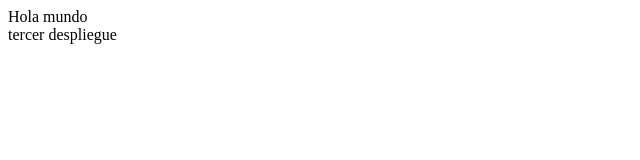
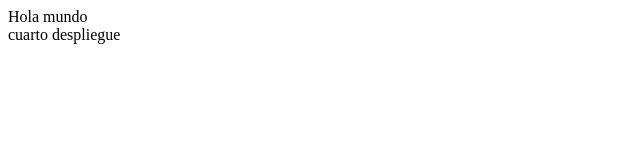
Before and after one commit to despinalr/tasklist, a website: page views/index.html in a window 1280 px wide. Shown: the full height of the page, 0-640 px from the left. Drawn offline with Linux system fonts and the light colour scheme.

Commit message:
cuarto despliegue

```diff
--- a/views/index.html
+++ b/views/index.html
@@ -5,6 +5,6 @@
   <body>
     Hola mundo
     <br/>
-    tercer despliegue
+    cuarto despliegue
   </body>
 </html>
```
